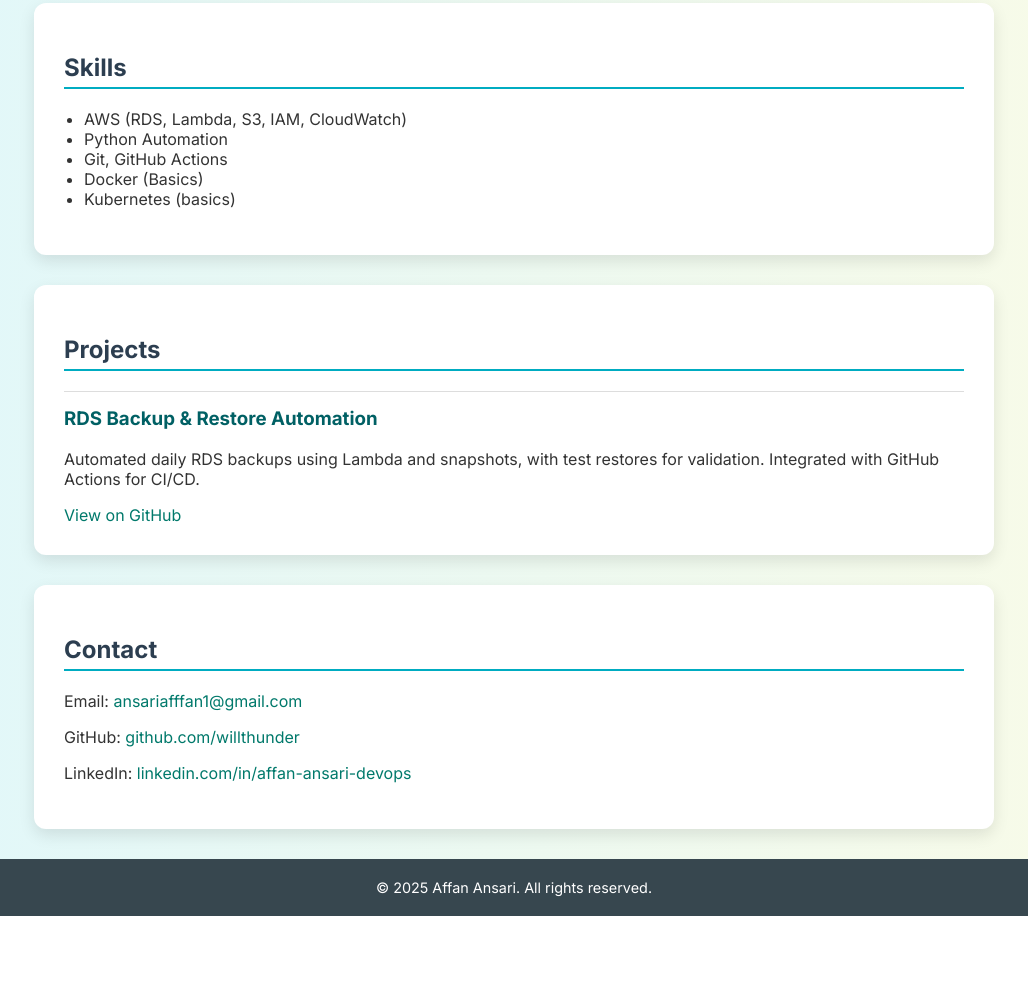
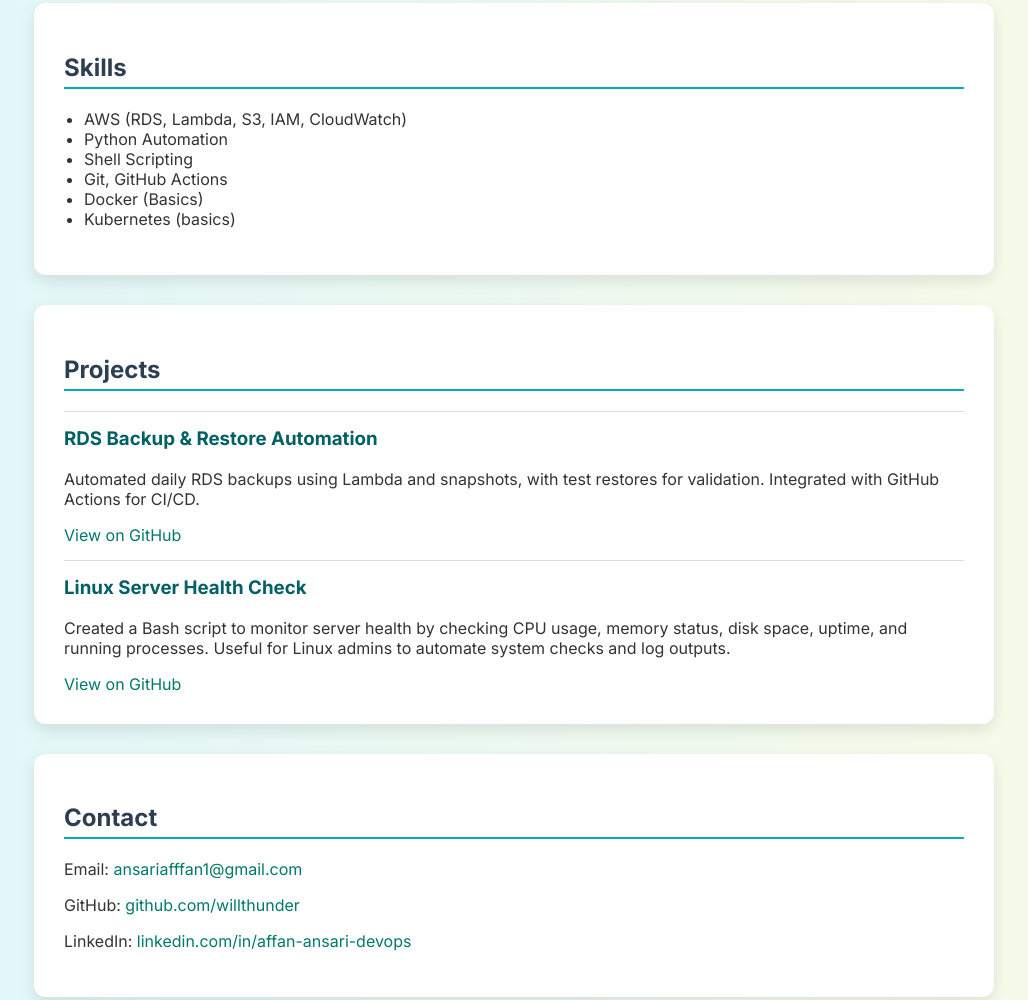
Before and after one commit to willthunder/affan-portfolio, a plain HTML site: page index.html in a window 1280 px wide. Shown: the part 850-1850 px from the top of the page, without its empty margins (126-1154 px from the left). Before the commit the page ends 1766 px from the top, so only its background shows below. Drawn offline with Linux system fonts and the light colour scheme.

Commit message:
Update index.html

```diff
--- a/index.html
+++ b/index.html
@@ -73,7 +73,7 @@
 <body>
   <header>
     <h1>Affan Ansari</h1>
-    <p>AWS | Linux | Python | Shell Scripting | SQL | K8S(Basics)</p>
+    <p>AWS | Linux | Python | Shell Scripting | SQL | Dokcer | Git&GitHub | K8S(Basics)</p>
   </header>
 
   <section>
@@ -101,6 +101,7 @@
     <ul>
       <li>AWS (RDS, Lambda, S3, IAM, CloudWatch)</li>
       <li>Python Automation</li>
+      <li>Shell Scripting</li>
       <li>Git, GitHub Actions</li>
       <li>Docker (Basics)</li>
       <li>Kubernetes (basics)</li>
@@ -116,6 +117,13 @@
       <a href="https://github.com/willthunder/rds-backup-automation" target="_blank">View on GitHub</a>
     </div>
 
+    <div class="project">
+      <h3>Linux Server Health Check</h3>
+      <p>Created a Bash script to monitor server health by checking CPU usage, memory status, disk space, uptime, and running processes. Useful for Linux admins to automate system checks and log outputs.</p>
+      <a href="https://github.com/willthunder/linux-health-check" target="_blank">View on GitHub</a>
+    </div>
+
+
   </section>
 
   <section>
```
